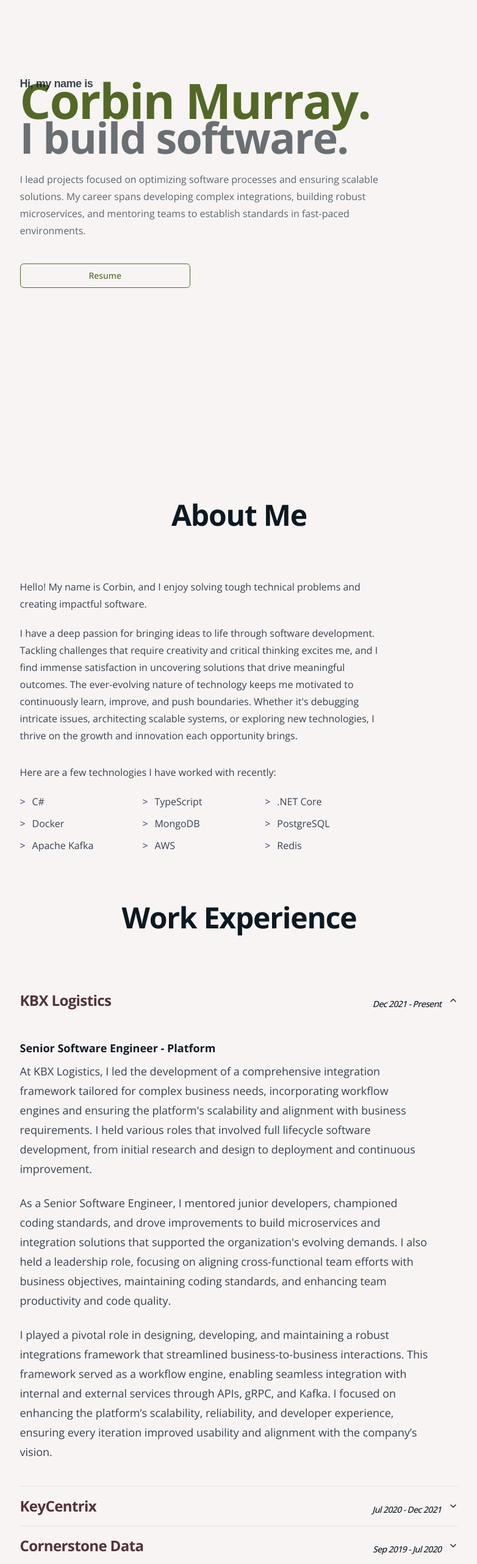
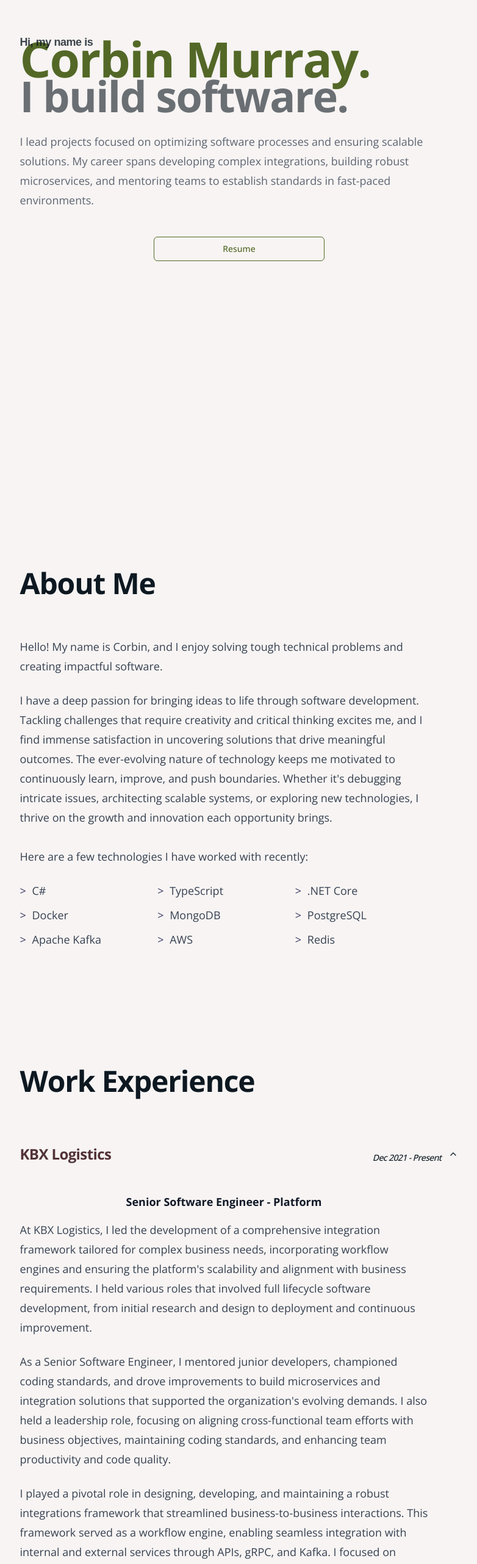
Before and after one commit to corbinmurray/corbinmurray-dev, a Next.js app: page / in a window 1280 px wide. Shown: the part 140-2704 px from the top of the page at 61% size, without its empty margins (248-1030 px from the left). Built offline with nearby package versions, Linux system fonts and the light colour scheme; a web font is replaced by a local one.

Commit message:
Add animations (not working yet)

```diff
--- a/app/page.tsx
+++ b/app/page.tsx
@@ -1,37 +1,55 @@
 import { Accordion, AccordionContent, AccordionItem, AccordionTrigger } from "@/components/ui/accordion";
 import { Button } from "@/components/ui/button";
 import { Card, CardContent, CardFooter, CardHeader, CardTitle } from "@/components/ui/card";
+import { sectionChildVariants, sectionContainerVariants } from "@/lib/animation-variants";
 import experiences from "@/lib/experiences.json";
 import projects from "@/lib/projects.json";
+import * as motion from "motion/react-client";
 
 export default async function Home() {
 	return (
 		<main>
-			<section id="hero" className="min-h-screen flex flex-col justify-center items-start">
-				<div className="-mt-20">
-					<h1 className="text-[clamp(14px,5vw,16px)] md:text-[clamp(14px,5vw,18px)] opacity-80 font-mono">Hi, my name is</h1>
-					<h2 className="text-[clamp(40px,8vw,80px)] font-semibold text-primary font-sans border-none">Corbin Murray.</h2>
-					<h3 className="text-[clamp(30px,6vw,70px)] opacity-60 font-semibold leading-none font-sans">I build software.</h3>
-					<article className="prose my-5">
+			<motion.section
+				id="hero"
+				className="min-h-screen flex flex-col justify-center items-start mb-24 md:mb-48"
+				initial="hiddenLeft"
+				animate="visible"
+				variants={sectionContainerVariants}>
+				<motion.div className="-mt-48" variants={sectionChildVariants}>
+					<motion.h1 className="text-[clamp(14px,5vw,16px)] md:text-[clamp(14px,5vw,18px)] opacity-80 font-mono">Hi, my name is</motion.h1>
+
+					<motion.h2 className="text-[clamp(40px,8vw,80px)] font-semibold text-primary font-sans border-none">Corbin Murray.</motion.h2>
+
+					<motion.h3 className="text-[clamp(30px,6vw,70px)] opacity-60 font-semibold leading-none font-sans">I build software.</motion.h3>
+
+					<motion.article className="my-5">
 						<p className="opacity-80">
 							I lead projects focused on optimizing software processes and ensuring scalable solutions. My career spans developing complex integrations,
 							building robust microservices, and mentoring teams to establish standards in fast-paced environments.
 						</p>
-					</article>
+					</motion.article>
+				</motion.div>
 
+				<motion.div className="w-full flex justify-center" variants={sectionChildVariants}>
 					<Button asChild variant="outline" size="blockToWide">
 						<a href="/Corbin Murray - Resume.pdf" target="_blank" className="capitalize mt-5">
 							resume
 						</a>
 					</Button>
-				</div>
-			</section>
+				</motion.div>
+			</motion.section>
 
-			<section id="about" className="scroll-mt-28">
+			<motion.section
+				id="about"
+				className="scroll-mt-28 mb-24 md:mb-48"
+				initial="hiddenLeft"
+				whileInView="visible"
+				viewport={{ once: true, amount: 0.2 }}
+				variants={sectionContainerVariants}>
 				<SectionHeader>About Me</SectionHeader>
 
 				{/* Introduction */}
-				<article className="prose">
+				<motion.article variants={sectionChildVariants}>
 					<p>Hello! My name is Corbin, and I enjoy solving tough technical problems and creating impactful software.</p>
 					<p>
 						I have a deep passion for bringing ideas to life through software development. Tackling challenges that require creativity and critical thinking
@@ -39,10 +57,10 @@
 						motivated to continuously learn, improve, and push boundaries. Whether it's debugging intricate issues, architecting scalable systems, or exploring
 						new technologies, I thrive on the growth and innovation each opportunity brings.
 					</p>
-				</article>
+				</motion.article>
 
 				{/* Technologies */}
-				<article className="prose mt-8">
+				<motion.article className="mt-8">
 					<p>Here are a few technologies I have worked with recently:</p>
 					<ul className="list-none p-0 md:p-0 grid grid-cols-2 gap-2 md:grid-cols-3">
 						{RECENT_TECHNOLOGIES.map((tech, i) => (
@@ -53,12 +71,19 @@
 							</li>
 						))}
 					</ul>
-				</article>
-			</section>
+				</motion.article>
+			</motion.section>
 
-			<section id="experience" className="scroll-mt-28">
+			<motion.section
+				id="experience"
+				className="scroll-mt-28 mb-24 md:mb-48"
+				initial="hiddenLeft"
+				whileInView="visible"
+				viewport={{ once: true, amount: 0.1 }}
+				variants={sectionContainerVariants}>
 				<SectionHeader>Work Experience</SectionHeader>
 
+				<motion.div variants={sectionChildVariants}>
 					<Accordion type="multiple" defaultValue={[experiences[0].companyName]} orientation="horizontal" dir="ltr">
 						{experiences.map((experience, i) => {
 							return (
@@ -71,7 +96,7 @@
 									</AccordionTrigger>
 									<AccordionContent>
 										<article>
-										<h4>{experience.positionTitle}</h4>
+											<h4 className="text-center mb-4">{experience.positionTitle}</h4>
 											{experience.descriptions.map((description, ii) => {
 												return <p key={ii}>{description}</p>;
 											})}
@@ -81,14 +106,16 @@
 							);
 						})}
 					</Accordion>
-			</section>
+				</motion.div>
+			</motion.section>
 
-			<section id="projects" className="scroll-mt-28">
+			<motion.section id="projects" className="scroll-mt-28 mb-24 md:mb-48">
 				<SectionHeader>Projects</SectionHeader>
 
 				<div className="space-y-8">
 					{projects.map((project, i) => {
 						return (
+							<motion.div key={i}>
 								<Card key={i}>
 									<CardHeader>
 										<CardTitle className="text-secondary">{project.title}</CardTitle>
@@ -102,17 +129,18 @@
 										<a href={project.githubLink}>GitHub</a>
 									</CardFooter>
 								</Card>
+							</motion.div>
 						);
 					})}
 				</div>
-			</section>
+			</motion.section>
 		</main>
 	);
 }
 
 const SectionHeader = ({ children }: { children: React.ReactNode }) => {
 	return (
-		<div className="capitalize flex justify-center items-center my-20">
+		<div className="capitalize flex justify-center items-center md:justify-start mb-8 md:mb-16">
 			<h1>{children}</h1>
 		</div>
 	);
```
Lines whose indentation alone changed are shown as unchanged.
